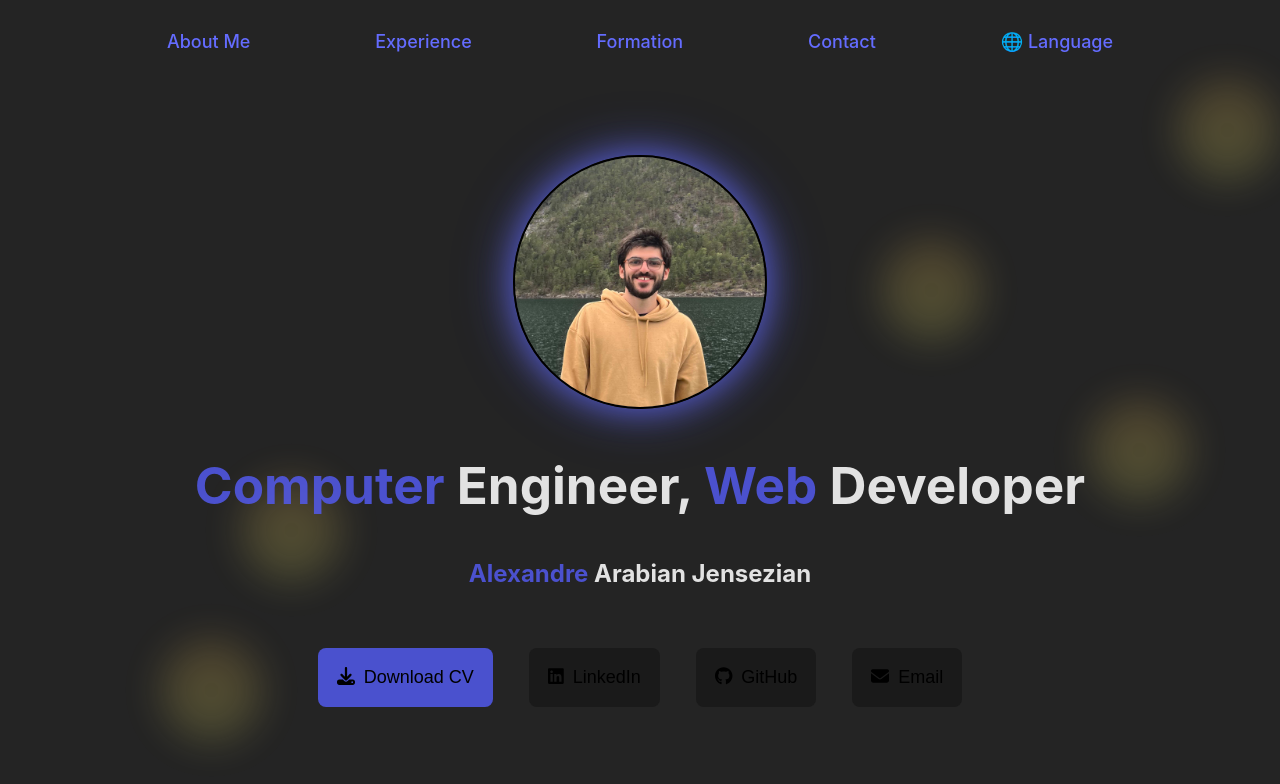
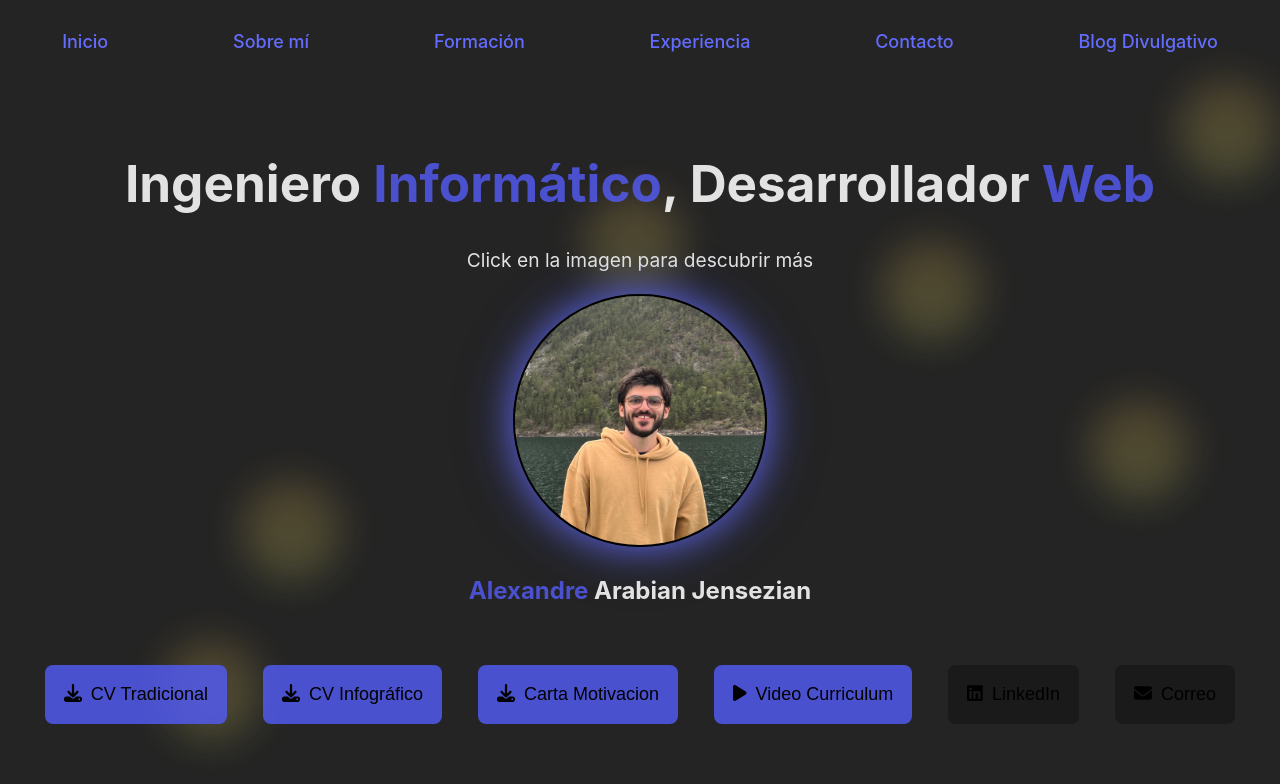
Before and after one commit to alexandrearabian/PaginaWebEspanol, a React (Vite) app: page / in a window 1280 px wide. Shown: the top 784 px of the page. Built offline with nearby package versions, Linux system fonts and the light colour scheme.

Commit message:
Update UI

```diff
--- a/src/App.jsx
+++ b/src/App.jsx
@@ -29,9 +29,9 @@ function App() {
         <div className="ball ball6"></div>
       </div>
 
-      <TopMenu setLanguage={setLanguage} language={language} />
+      <TopMenu/>
       <Routes>
-        <Route path="/" element={language === 'en' ? <MainPage /> : <MainPageSpanish language={language} />} />
+        <Route path="/" element={<MainPageSpanish language={language} />} />
         <Route path="/blog-post" element={<BlogPost />} />
       </Routes>
     </Router>
--- a/src/components/TopMenu.jsx
+++ b/src/components/TopMenu.jsx
@@ -2,10 +2,7 @@ import React from 'react';
 import LanguageSelector from './LanguageSelector';
 import { Link } from 'react-router-dom';
 
-const TopMenu = ({ setLanguage, language }) => {
-
-
-    if (language === 'es') {
+const TopMenu = () => {
 
     return (
         <nav className="top-menu">
@@ -15,20 +12,9 @@ const TopMenu = ({ setLanguage, language }) => {
             <a href="/#above-experience">Experiencia</a>
             <a href="/#contact">Contacto</a>
             <Link to="/blog-post">Blog Divulgativo</Link>
-                {/* <LanguageSelector languageSelector={'Idioma'} setLanguage={setLanguage} /> */}
         </nav>
     );
-    } else {
-        return (
-            <nav className="top-menu">
-                <a href="#above-about">About Me</a>
-                <a href="#above-experience">Experience</a>
-                <a href="#above-formation">Formation</a>
-                <a href="#contact">Contact</a>
-                <LanguageSelector languageSelector={'Language'} setLanguage={setLanguage} language={language} />
-            </nav>
-        );
+
 }
-};
 
 export default TopMenu;
```
Lines whose indentation alone changed are shown as unchanged.
